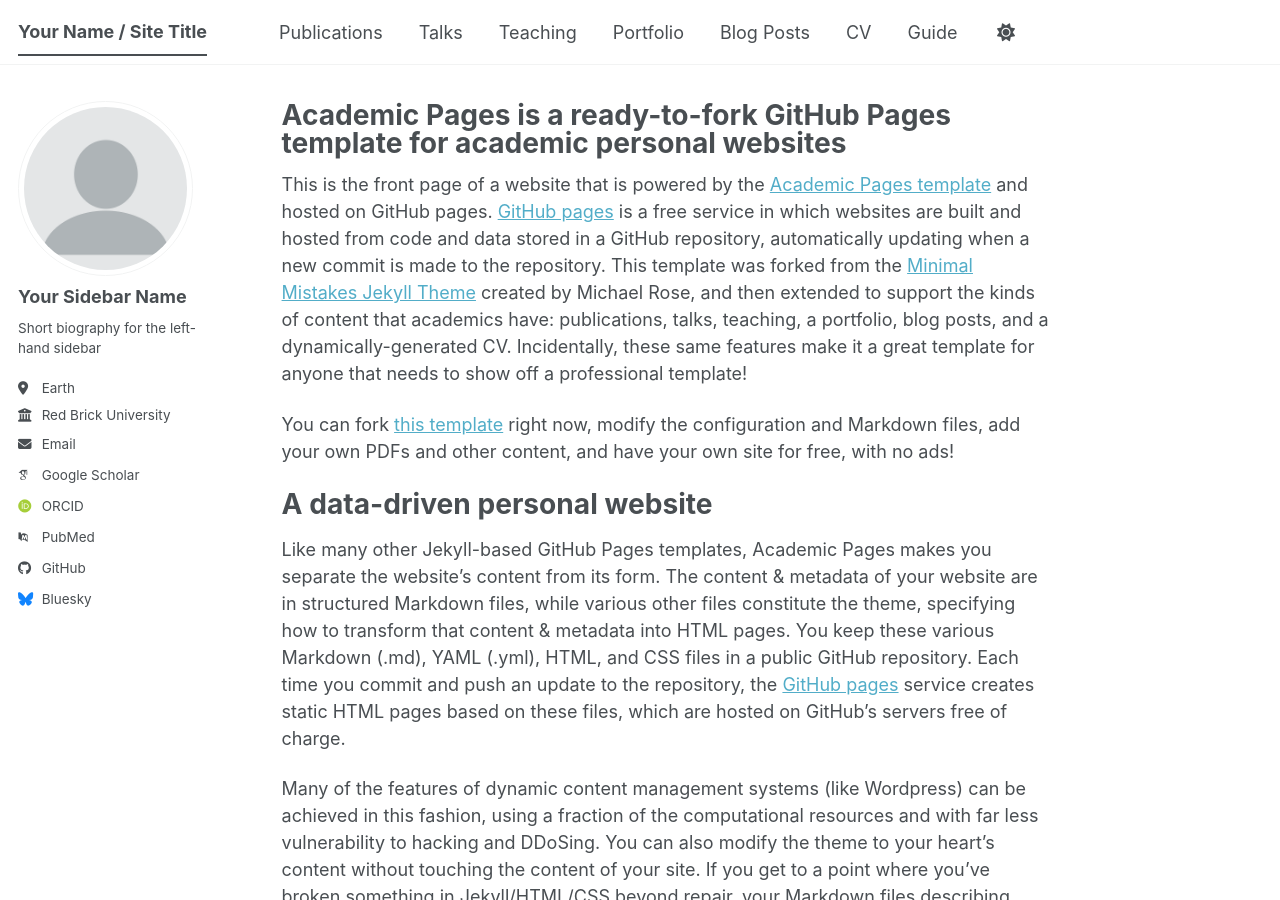
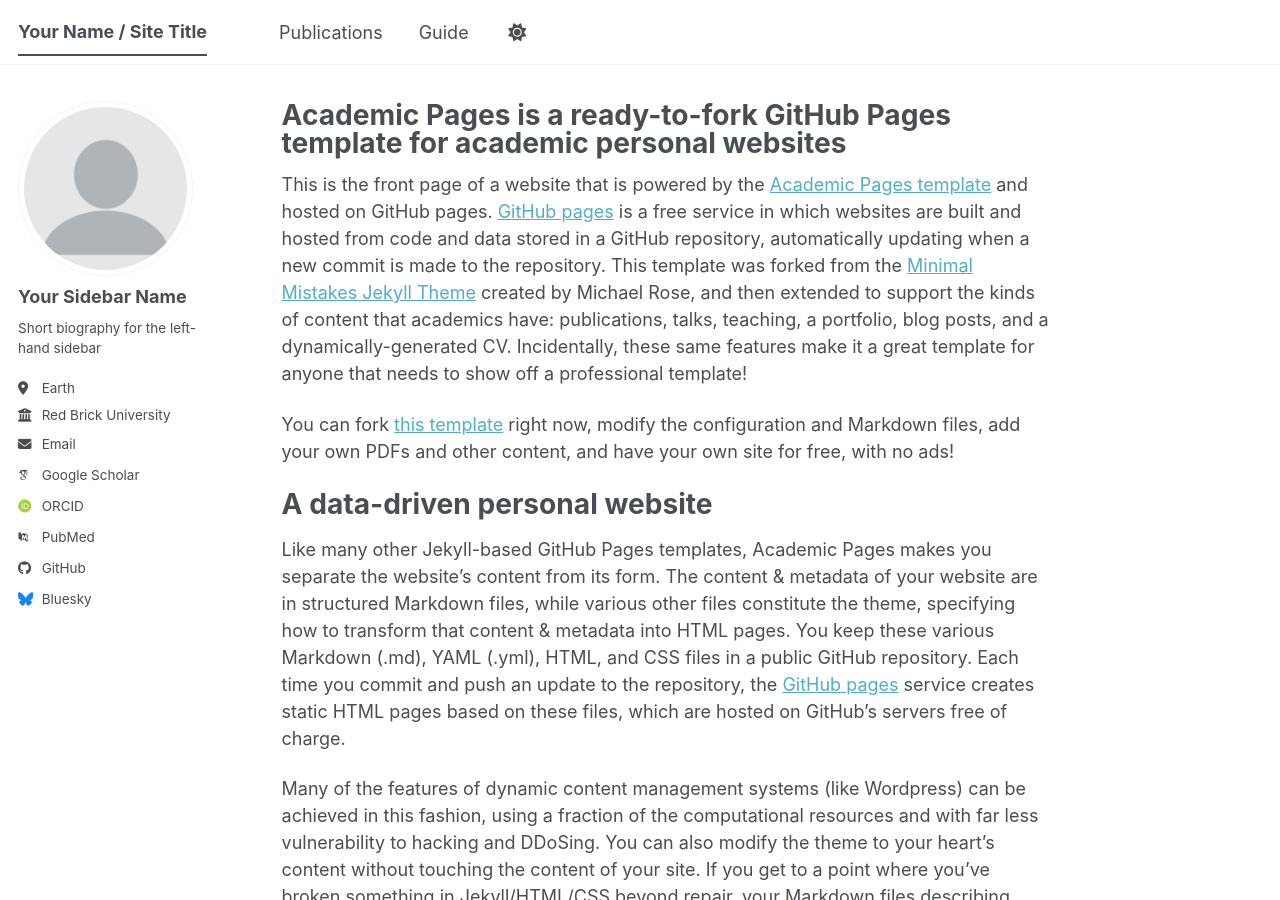
Before and after one commit to Nmoiroux/nmoiroux.github.io, a Jekyll site: the page built from _pages/about.md, in a window 1280 px wide and 900 px high. Built offline with Jekyll 4.4.1, drawn with Linux system fonts in a browser that asks for light colours; some web fonts are replaced; a script bundle is joined from its source files by our own code; library files that are not in the unit come from our copies.

Commit message:
modif nav

```diff
--- a/_data/navigation.yml
+++ b/_data/navigation.yml
@@ -9,22 +9,9 @@
 
 main:
   - title: "Publications"
-    url: /publications/
+    url: /article/
 
-  - title: "Talks"
-    url: /talks/
 
-  - title: "Teaching"
-    url: /teaching/
-
-  - title: "Portfolio"
-    url: /portfolio/
-
-  - title: "Blog Posts"
-    url: /year-archive/
-
-  - title: "CV"
-    url: /cv/
 
   # - title: "CV"
   #   url: /cv-json/
```
